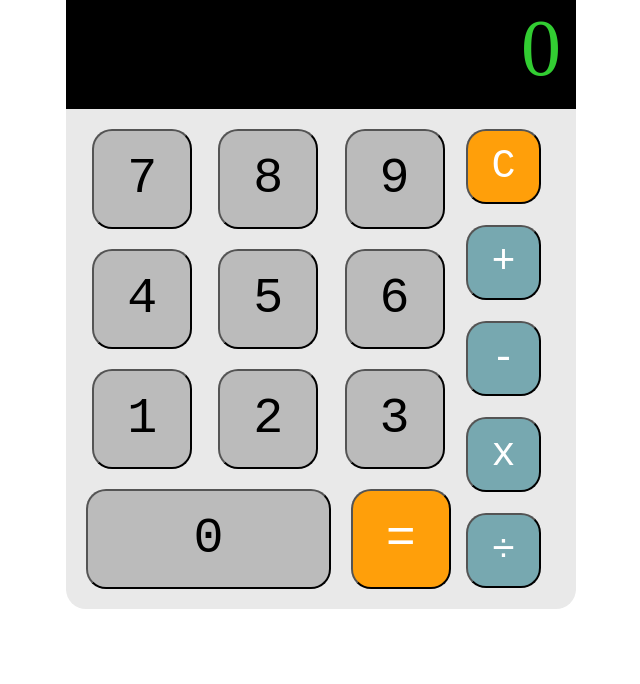
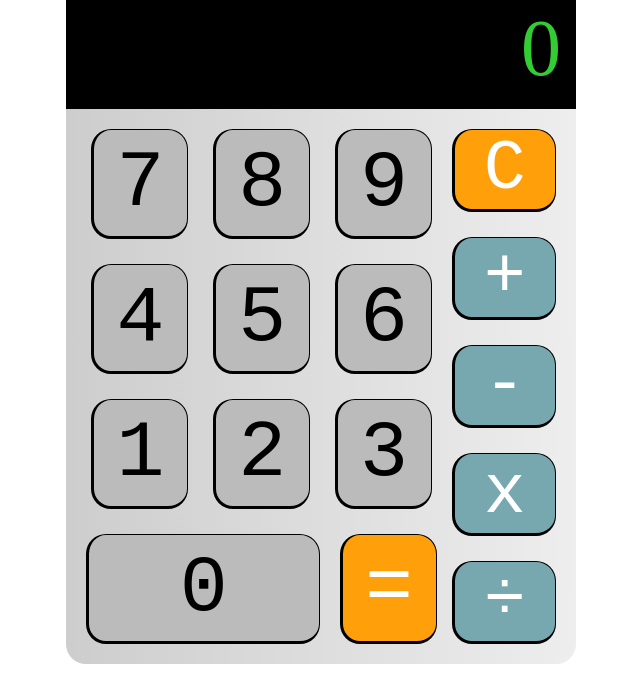
Before and after one commit to AleDiBernardo/htmlcss-simple-calculator, a plain HTML site: page index.html in a window 1280 px wide. Shown: the part 172-856 px from the top of the page, without its empty margins (319-959 px from the left). Before the commit the page ends 801 px from the top, so only its background shows below. Drawn offline with Linux system fonts and the light colour scheme; a web font is replaced by a local one.

```diff
--- a/css/style.css
+++ b/css/style.css
@@ -21,6 +21,7 @@
 
 .orange-bg {
     background-color: #FF9F0A;
+
 }
 
 .cyan-bg {
@@ -34,12 +35,8 @@ input {
 
 
 /* MAIN CONTAINER */
-.flex.main-container {
-    flex-direction: column;
-    justify-content: center;
-    align-items: center;
+.main-container {
     height: 100vh;
-
 }
 
 
@@ -48,12 +45,13 @@ input {
     width: 550px;
     padding: 20px;
     flex-direction: column;
+    margin: auto;
 }
 
 
 /* CALCULATOR */
 .calc-header {
-    background-color: #E9E9E9;
+    background-image: linear-gradient(270deg, #eeee 0%, #cdcdcd 100%);
     text-align: center;
 }
 
@@ -85,6 +83,8 @@ input {
     background-color: #E9E9E9;
     flex-grow: 4;
     padding: 20px;
+    background-image: linear-gradient(270deg, #eeee 0%, #cdcdcd 100%);
+
 }
 
 .calc-bottom.bd-radius {
@@ -98,38 +98,51 @@ input {
     flex-wrap: wrap;
     justify-content: space-evenly;
     flex-grow: 1;
-    row-gap: 20px;
     column-gap: 20px;
-
+    padding-right: 15px;
 }
 
 .right-side {
     justify-content: center;
     flex-wrap: wrap;
-    row-gap: 20px;
+}
 
+.right-side,
+.left-side {
+    row-gap: 25px;
 }
 
 
 /* BUTTONS */
 .num-btn {
-    width: 100px;
-    height: 100px;
-    font-size: 50px;
+    width: calc(100% / 3 - 20px);
+    font-size: 80px;
 }
 
 /* Function Btn Style */
 .fx-btn {
-    width: 75px;
-    height: 75px;
-    font-size: 40px;
+    font-size: 70px;
+    width: 100%;
 }
 
 .num-btn,
 .fx-btn {
     cursor: grab;
     font-family: monospace;
+    align-items: stretch;
+    border-bottom: 3px solid black;
+    border-left: 3px solid black;
+    border-top: 1px solid black;
+    border-right: 1px solid black;
 
+}
+
+.num-btn:hover,
+.fx-btn:hover {
+    border-top: 3px solid black;
+    border-right: 3px solid black;
+    border-bottom: 1px solid black;
+    border-left: 1px solid black;
 }
 
 .zero.num-btn {
```
Also changed, not shown: index.html (+1 -1 lines).
